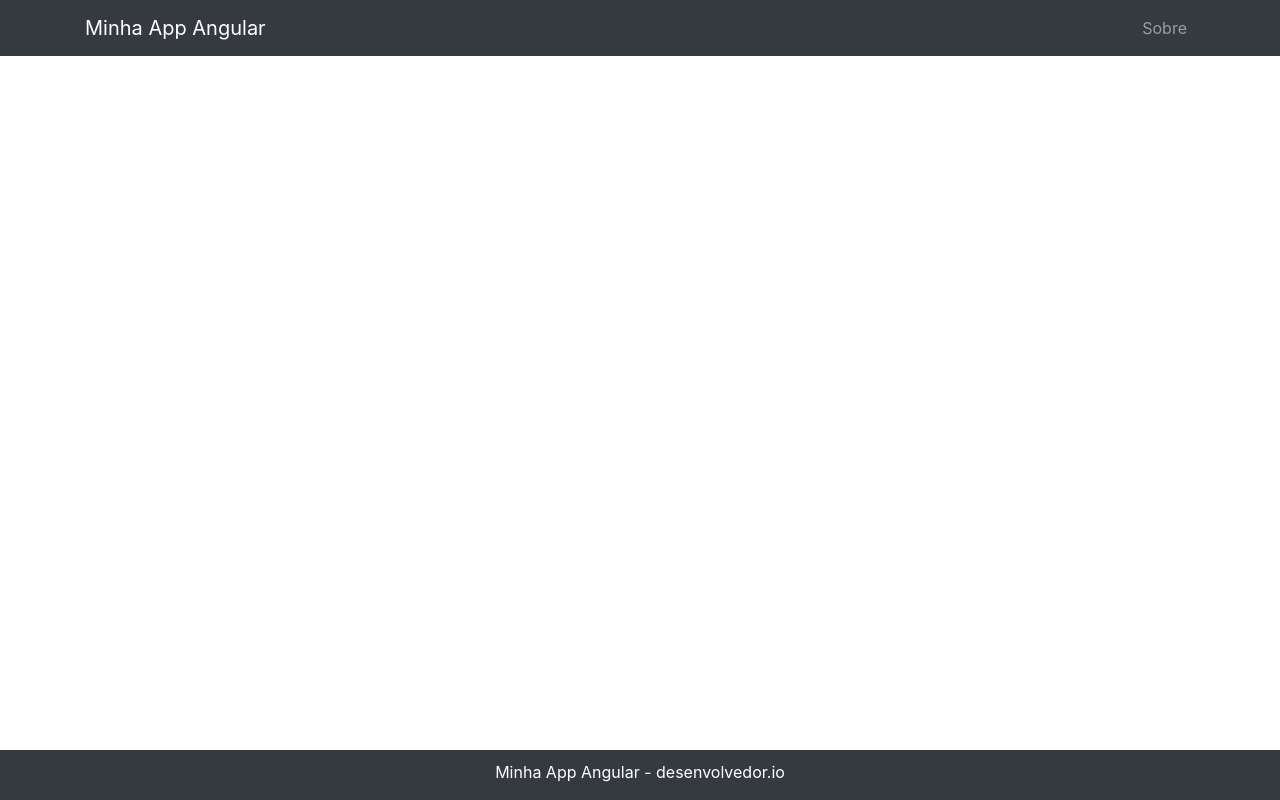
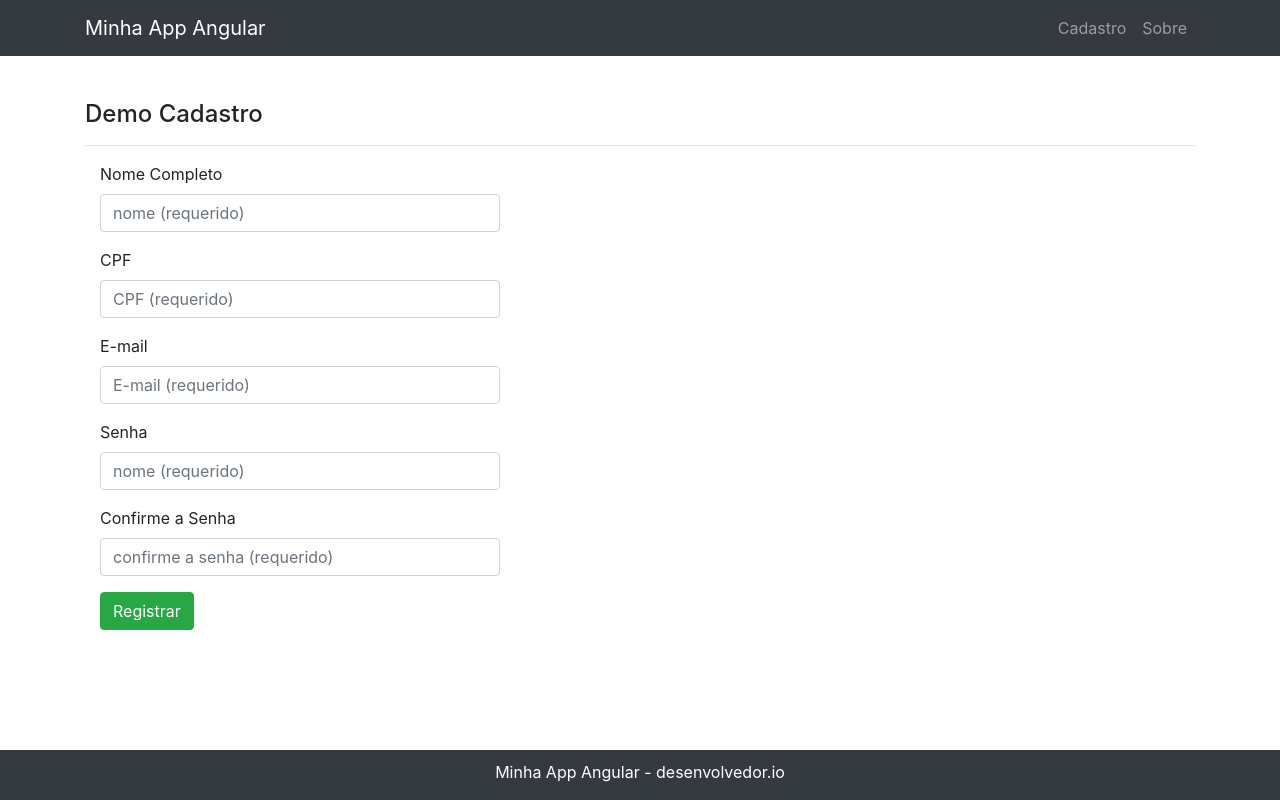
Before and after one commit to lucaschagas550/Angular-ReactiveForms-EP, an Angular app: page /cadastro in a window 1280 px wide. Before the commit this address led to /. Built offline with nearby package versions, Linux system fonts and the light colour scheme.

Commit message:
feat: formgroups e formcontrols

```diff
--- a/src/app/app.module.ts
+++ b/src/app/app.module.ts
@@ -2,7 +2,7 @@
 import { NgModule } from '@angular/core';
 import { RouterModule } from '@angular/router';
 import { APP_BASE_HREF } from '@angular/common';
-import { FormsModule }   from '@angular/forms';
+import { FormsModule, ReactiveFormsModule } from '@angular/forms';
 
 import { AppComponent } from './app.component';
 import { MenuComponent } from './navegacao/menu/menu.component';
@@ -10,6 +10,7 @@
 import { FooterComponent } from './navegacao/footer/footer.component';
 import { SobreComponent } from './institucional/sobre/sobre.component';
 import { rootRouterConfig } from './app.routes';
+import { CadastroComponent } from './demos/reactiveForms/cadastro/cadastro.component';
 
 @NgModule({
   declarations: [
@@ -17,15 +18,17 @@
     MenuComponent,
     HomeComponent,
     FooterComponent,
-    SobreComponent
+    SobreComponent,
+    CadastroComponent
   ],
   imports: [
     BrowserModule,
     FormsModule,
-    [RouterModule.forRoot(rootRouterConfig, { useHash: false})]
+    ReactiveFormsModule,
+    [RouterModule.forRoot(rootRouterConfig, { useHash: false })]
   ],
   providers: [
-    {provide: APP_BASE_HREF, useValue: '/'}
+    { provide: APP_BASE_HREF, useValue: '/' }
   ],
   bootstrap: [AppComponent]
 })
--- /dev/null
+++ b/src/app/demos/reactiveForms/cadastro/cadastro.component.html
@@ -0,0 +1,52 @@
+<div class="container main-container">
+    <h4>Demo Cadastro</h4>
+    <hr />
+    <!--Quando submeter o form sera chamado o metodo adicionarUsuario-->
+    <form novalidate (ngSubmit)="adicionarUsuario()" [formGroup]="cadastroForm">
+        <div class="form-horizontal">
+
+            <div class="form-group">
+                <label class="col-md-2 control-label" for="nome">Nome Completo</label>
+                <div class="col-md-10">
+                    <input class="form-control" id="nome" type="text" placeholder="nome (requerido)" formControlName="nome" />
+                </div>
+            </div>
+
+            <div class="form-group">
+                <label class="col-md-2 control-label">CPF</label>
+                <div class="col-md-10">
+                    <input class="form-control" id="cpf" type="text" placeholder="CPF (requerido)"  formControlName="cpf"/>
+                </div>
+            </div>
+
+            <div class="form-group">
+                <label class="col-md-2 control-label">E-mail</label>
+                <div class="col-md-10">
+                    <input class="form-control" id="email" type="text" placeholder="E-mail (requerido)" formControlName="email"/>
+                </div>
+            </div>
+
+            <div class="form-group">
+                <label class="col-md-2 control-label">Senha</label>
+                <div class="col-md-10">
+                    <input class="form-control" id="senha" type="password" placeholder="nome (requerido)" formControlName="senha"/>
+                </div>
+            </div>
+
+
+            <div class="form-group">
+                <label class="col-md-2 control-label">Confirme a Senha</label>
+                <div class="col-md-10">
+                    <input class="form-control" id="senhaConfirmacao" type="password" placeholder="confirme a senha (requerido)" formControlName="senhaConfirmacao"/>
+                </div>
+            </div>
+
+            <div class="form-group">
+                <div class="col-md-4 col-md-offset-2">
+                    <span><button class="btn btn-success" id="Registrar" type="submit">Registrar</button></span>
+                </div>
+            </div>
+
+        </div>
+    </form>
+</div>
--- /dev/null
+++ b/src/app/demos/reactiveForms/cadastro/cadastro.component.ts
@@ -0,0 +1,31 @@
+import { Component, OnInit } from '@angular/core';
+import { FormControl, FormGroup } from '@angular/forms';
+
+@Component({
+  selector: 'app-cadastro',
+  templateUrl: './cadastro.component.html'
+})
+export class CadastroComponent implements OnInit {
+
+  //Reactive forms, precisa de um formGroup e add os FormControls para enviar tudo
+  cadastroForm: FormGroup;
+  teste: string = 'nome'
+
+  constructor() { }
+
+  ngOnInit() {
+    this.cadastroForm = new FormGroup({
+      nome: new FormControl(''),
+      cpf: new FormControl(''),
+      email: new FormControl(''),
+      senha: new FormControl(''),
+      senhaConfirmacao: new FormControl(''),
+    });
+  }
+
+  adicionarUsuario() {
+    let x = this.cadastroForm.value;
+    console.log(x);
+  }
+
+}
--- a/src/app/navegacao/menu/menu.component.html
+++ b/src/app/navegacao/menu/menu.component.html
@@ -2,13 +2,17 @@
 <nav class="navbar navbar-expand-lg navbar-dark bg-dark fixed-top">
   <div class="container">
     <a class="navbar-brand" [routerLink]="['/home']">Minha App Angular</a>
-      <button class="navbar-toggler" type="button" data-toggle="collapse" data-target="#navbarResponsive" aria-controls="navbarResponsive" aria-expanded="false" aria-label="Toggle navigation">
+    <button class="navbar-toggler" type="button" data-toggle="collapse" data-target="#navbarResponsive"
+      aria-controls="navbarResponsive" aria-expanded="false" aria-label="Toggle navigation">
       <span class="navbar-toggler-icon"></span>
     </button>
     <div class="collapse navbar-collapse" id="navbarResponsive">
       <ul class="navbar-nav ml-auto">
         <li class="nav-item">
-            <a class="nav-link"  [routerLink]="['/sobre']">Sobre</a>
+          <a class="nav-link" [routerLink]="['/cadastro']">Cadastro</a>
+        </li>
+        <li class="nav-item">
+          <a class="nav-link" [routerLink]="['/sobre']">Sobre</a>
         </li>
       </ul>
     </div>
--- a/src/styles.css
+++ b/src/styles.css
@@ -13,3 +13,10 @@
   height: 50px;
   text-align: center;
 }
+
+/*css global para o formulario*/
+input,
+select,
+textarea{
+  max-width: 400px;
+}
```
Also changed, not shown: src/app/app.routes.ts (+5 -3 lines). Lines whose indentation alone changed are shown as unchanged.
